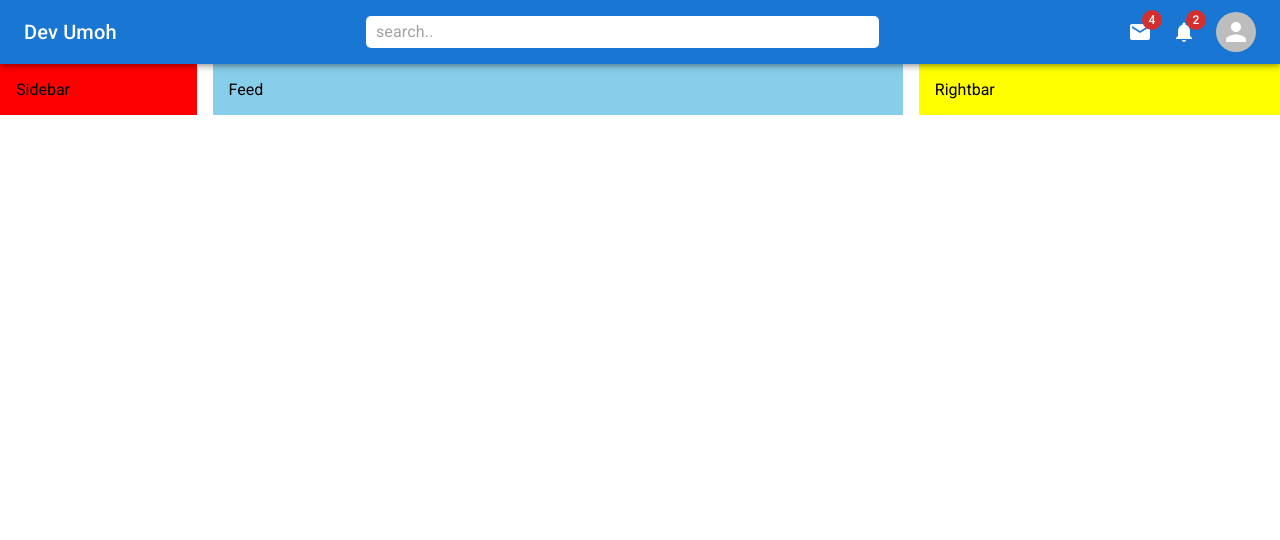
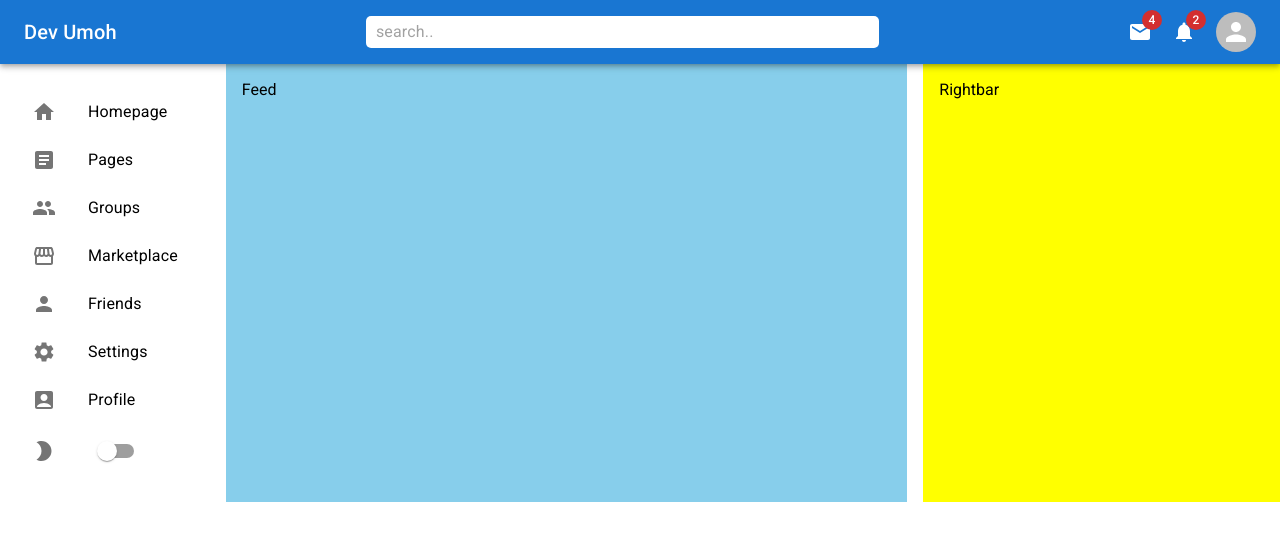
Before and after one commit to rholibobo/mui-project, a React (Create React App) app: page / in a window 1280 px wide. Shown: the top 540 px of the page. Built offline with nearby package versions, Linux system fonts and the light colour scheme.

Commit message:
Completed sidebar component

```diff
--- a/src/components/Sidebar.jsx
+++ b/src/components/Sidebar.jsx
@@ -1,15 +1,93 @@
-import { Box } from "@mui/material";
+import {
+  AccountBox,
+  Article,
+  Group,
+  Home,
+  ModeNight,
+  Person,
+  Settings,
+  Storefront,
+} from "@mui/icons-material";
+import {
+  Box,
+  List,
+  ListItem,
+  ListItemButton,
+  ListItemIcon,
+  ListItemText,
+  Switch,
+} from "@mui/material";
 import React from "react";
 
 const Sidebar = () => {
   return (
-    <Box
-      bgcolor="red"
-      flex={1}
-      p={2}
-      sx={{ display: { xs: "none", sm: "block" } }}
-    >
-      Sidebar
+    <Box flex={1} p={2} sx={{ display: { xs: "none", sm: "block" } }}>
+      <List>
+        <ListItem disablePadding>
+          <ListItemButton component="a" href="#home">
+            <ListItemIcon>
+              <Home />
+            </ListItemIcon>
+            <ListItemText primary="Homepage" />
+          </ListItemButton>
+        </ListItem>
+        <ListItem disablePadding>
+          <ListItemButton component="a" href="#pages">
+            <ListItemIcon>
+              <Article />
+            </ListItemIcon>
+            <ListItemText primary="Pages" />
+          </ListItemButton>
+        </ListItem>
+        <ListItem disablePadding>
+          <ListItemButton component="a" href="#groups">
+            <ListItemIcon>
+              <Group />
+            </ListItemIcon>
+            <ListItemText primary="Groups" />
+          </ListItemButton>
+        </ListItem>
+        <ListItem disablePadding>
+          <ListItemButton component="a" href="#marketplace">
+            <ListItemIcon>
+              <Storefront />
+            </ListItemIcon>
+            <ListItemText primary="Marketplace" />
+          </ListItemButton>
+        </ListItem>
+        <ListItem disablePadding>
+          <ListItemButton component="a" href="#friends">
+            <ListItemIcon>
+              <Person />
+            </ListItemIcon>
+            <ListItemText primary="Friends" />
+          </ListItemButton>
+        </ListItem>
+        <ListItem disablePadding>
+          <ListItemButton component="a" href="#settings">
+            <ListItemIcon>
+              <Settings />
+            </ListItemIcon>
+            <ListItemText primary="Settings" />
+          </ListItemButton>
+        </ListItem>
+        <ListItem disablePadding>
+          <ListItemButton component="a" href="#profile">
+            <ListItemIcon>
+              <AccountBox />
+            </ListItemIcon>
+            <ListItemText primary="Profile" />
+          </ListItemButton>
+        </ListItem>
+        <ListItem disablePadding>
+          <ListItemButton component="a" href="#profile">
+            <ListItemIcon>
+              <ModeNight />
+            </ListItemIcon>
+            <Switch />
+          </ListItemButton>
+        </ListItem>
+      </List>
     </Box>
   );
 };
```
